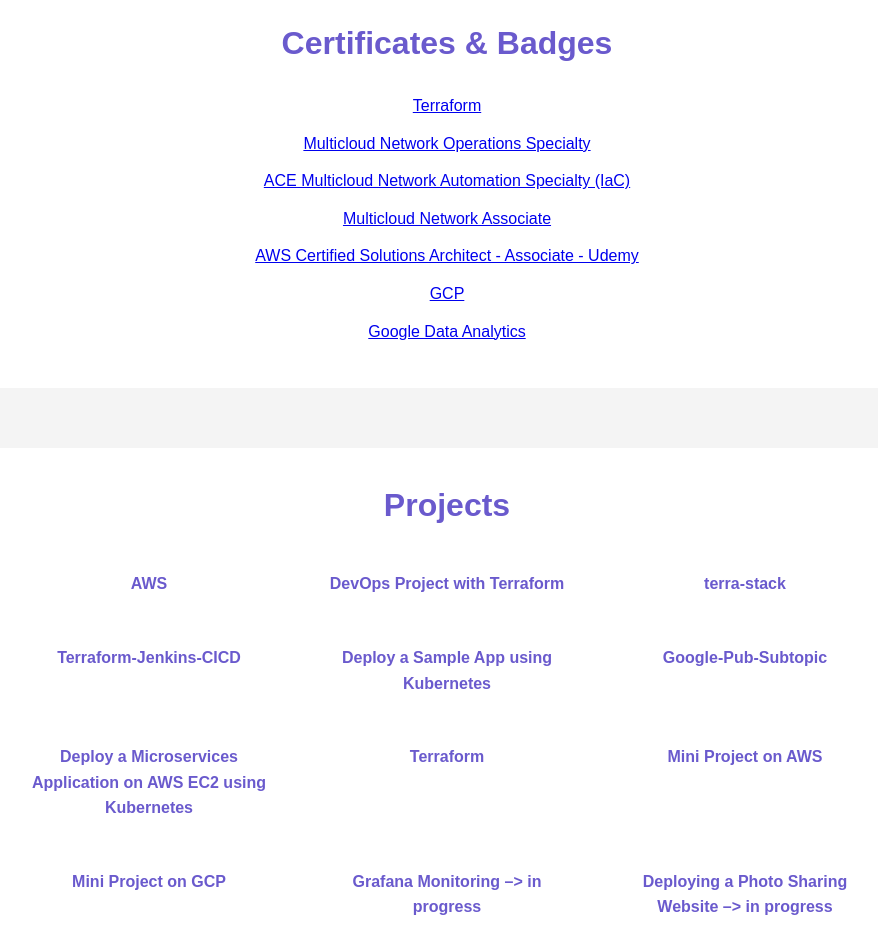
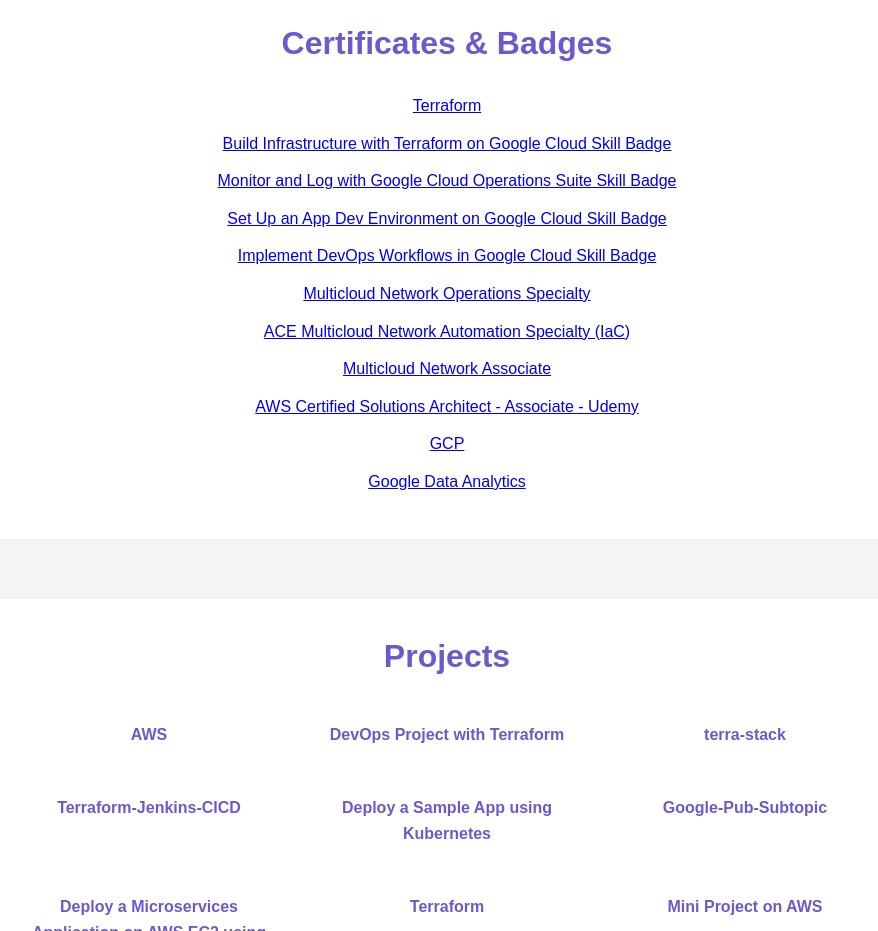
Before and after one commit to 574n13y/portfolio, a plain HTML site: page index.html in a window 1280 px wide. Shown: the part 1380-2311 px from the top of the page, without its empty margins (193-1071 px from the left). Drawn offline with Linux system fonts and the light colour scheme.

Commit message:
google cred updated

```diff
--- a/index.html
+++ b/index.html
@@ -157,6 +157,10 @@
             <h2>Certificates & Badges</h2>
             <ul>
                 <li><a href="https://www.credly.com/badges/38d12f01-bd5a-4abf-ab3d-ad649355bc2d" target="_blank">Terraform</a></li>
+		<li><a href="https://www.credly.com/badges/0fffda53-89fb-4017-b801-2a2f5c0d41a3" target="_blank">Build Infrastructure with Terraform on Google Cloud Skill Badge</a></li>
+                <li><a href="https://www.credly.com/badges/544586e2-2bb8-4e55-be68-dddbc3c5879f" target="_blank">Monitor and Log with Google Cloud Operations Suite Skill Badge</a></li>
+                <li><a href="https://www.credly.com/badges/42d74bb8-5b87-4ec0-93dd-a5604492e223" target="_blank">Set Up an App Dev Environment on Google Cloud Skill Badge</a></li>
+                <li><a href="https://www.credly.com/badges/72d6671b-06c1-40ea-9725-5a2c1e712797" target="_blank">Implement DevOps Workflows in Google Cloud Skill Badge</a></li>
                 <li><a href="https://www.credly.com/badges/7573f553-335e-4197-b5a5-7c5dcae6c413" target="_blank">Multicloud Network Operations Specialty</a></li>
                 <li><a href="https://www.credly.com/badges/a52cefe0-890d-4fb1-9dd7-12981c0456b3" target="_blank">ACE Multicloud Network Automation Specialty (IaC)</a></li>
                 <li><a href="https://www.credly.com/badges/792d788c-25fd-456c-b7b0-a9e551a2d898" target="_blank">Multicloud Network Associate</a></li>
```
